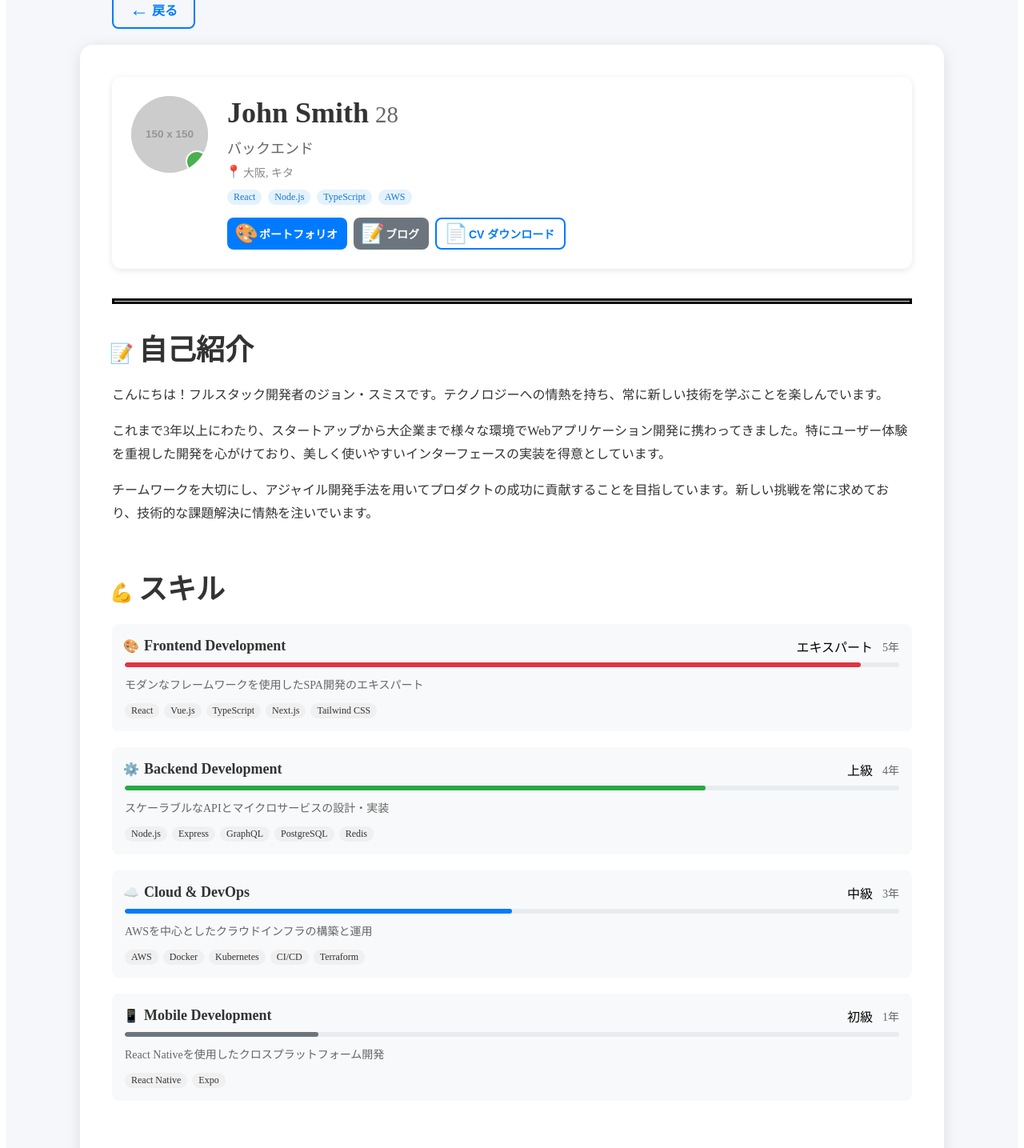
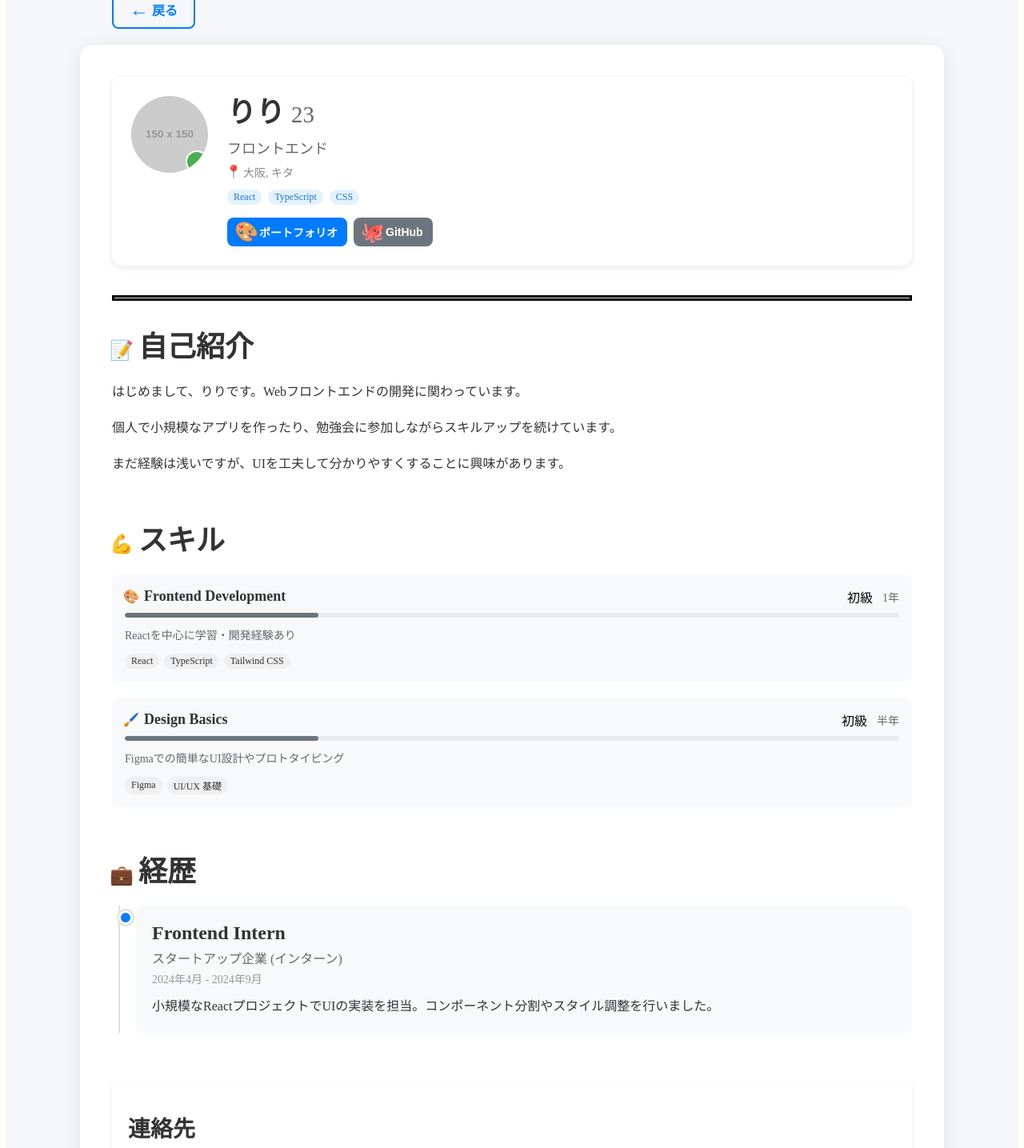
Before and after one commit to Riri-Inferno/my-portfolio, a Vue app: page /about in a window 1280 px wide. Shown: the part 40-1475 px from the top of the page at 80% size. Built offline with nearby package versions, Linux system fonts and the light colour scheme.

Commit message:
Mockデータを校正

```diff
--- a/src/mocks/profile.ts
+++ b/src/mocks/profile.ts
@@ -1,91 +1,58 @@
 import type { UserProfile } from '@/types/profile'
 
 export const mockUserProfile: UserProfile = {
-  name: 'John Smith',
-  title: 'バックエンド',
+  name: 'りり',
+  title: 'フロントエンド',
   location: '大阪, キタ',
-  age: 28,
+  age: 23,
   avatarUrl: 'https://via.placeholder.com/150',
-  tags: ['React', 'Node.js', 'TypeScript', 'AWS'],
+  tags: ['React', 'TypeScript', 'CSS'],
   status: 'online',
-  verified: true,
+  verified: false,
   bio: [
-    'こんにちは！フルスタック開発者のジョン・スミスです。テクノロジーへの情熱を持ち、常に新しい技術を学ぶことを楽しんでいます。',
-    'これまで3年以上にわたり、スタートアップから大企業まで様々な環境でWebアプリケーション開発に携わってきました。特にユーザー体験を重視した開発を心がけており、美しく使いやすいインターフェースの実装を得意としています。',
-    'チームワークを大切にし、アジャイル開発手法を用いてプロダクトの成功に貢献することを目指しています。新しい挑戦を常に求めており、技術的な課題解決に情熱を注いでいます。',
+    'はじめまして、りりです。Webフロントエンドの開発に関わっています。',
+    '個人で小規模なアプリを作ったり、勉強会に参加しながらスキルアップを続けています。',
+    'まだ経験は浅いですが、UIを工夫して分かりやすくすることに興味があります。',
   ],
   skills: [
     {
       name: 'Frontend Development',
       icon: '🎨',
-      level: 'expert',
-      experience: '5年',
-      description: 'モダンなフレームワークを使用したSPA開発のエキスパート',
-      subSkills: ['React', 'Vue.js', 'TypeScript', 'Next.js', 'Tailwind CSS'],
+      level: 'beginner',
+      experience: '1年',
+      description: 'Reactを中心に学習・開発経験あり',
+      subSkills: ['React', 'TypeScript', 'Tailwind CSS'],
     },
     {
-      name: 'Backend Development',
-      icon: '⚙️',
-      level: 'advanced',
-      experience: '4年',
-      description: 'スケーラブルなAPIとマイクロサービスの設計・実装',
-      subSkills: ['Node.js', 'Express', 'GraphQL', 'PostgreSQL', 'Redis'],
-    },
-    {
-      name: 'Cloud & DevOps',
-      icon: '☁️',
-      level: 'intermediate',
-      experience: '3年',
-      description: 'AWSを中心としたクラウドインフラの構築と運用',
-      subSkills: ['AWS', 'Docker', 'Kubernetes', 'CI/CD', 'Terraform'],
-    },
-    {
-      name: 'Mobile Development',
-      icon: '📱',
+      name: 'Design Basics',
+      icon: '🖌️',
       level: 'beginner',
-      experience: '1年',
-      description: 'React Nativeを使用したクロスプラットフォーム開発',
-      subSkills: ['React Native', 'Expo'],
+      experience: '半年',
+      description: 'Figmaでの簡単なUI設計やプロトタイピング',
+      subSkills: ['Figma', 'UI/UX 基礎'],
     },
   ],
   experience: [
     {
-      title: 'Senior Full Stack Developer',
-      company: 'Tech Innovations Inc.',
-      period: '2022年4月 - 現在',
+      title: 'Frontend Intern',
+      company: 'スタートアップ企業 (インターン)',
+      period: '2024年4月 - 2024年9月',
       description:
-        'リードエンジニアとして、新規プロダクトの技術選定から実装まで幅広く担当。チーム規模を2倍に拡大し、開発効率を40%向上させました。',
-    },
-    {
-      title: 'Full Stack Developer',
-      company: 'Digital Solutions Co.',
-      period: '2020年1月 - 2022年3月',
-      description:
-        'ECプラットフォームの開発に従事。マイクロサービスアーキテクチャの導入により、システムの可用性を99.9%まで向上させました。',
-    },
-    {
-      title: 'Frontend Developer',
-      company: 'StartUp Labs',
-      period: '2018年6月 - 2019年12月',
-      description:
-        'React.jsを使用したSPA開発を担当。UIコンポーネントライブラリの構築により、開発速度を大幅に改善しました。',
+        '小規模なReactプロジェクトでUIの実装を担当。コンポーネント分割やスタイル調整を行いました。',
     },
   ],
   contact: {
-    email: 'john.smith@example.com',
-    phone: '+1 (555) 123-4567',
-    website: 'https://johnsmith.dev',
+    email: 'lily@example.com',
+    phone: '',
+    website: '',
     location: '大阪 キタ',
     socialLinks: [
-      { platform: 'GitHub', url: '', icon: '🐙' },
-      { platform: 'LinkedIn', url: '', icon: '💼' },
+      { platform: 'GitHub', url: 'https://github.com/example', icon: '🐙' },
       { platform: 'Twitter', url: '', icon: '🐦' },
-      { platform: 'Dev.to', url: '', icon: '📝' },
     ],
   },
   actions: [
     { label: 'ポートフォリオ', icon: '🎨', variant: 'primary' },
-    { label: 'ブログ', icon: '📝', variant: 'secondary' },
-    { label: 'CV ダウンロード', icon: '📄', variant: 'ghost' },
+    { label: 'GitHub', icon: '🐙', variant: 'secondary' },
   ],
 }
```
